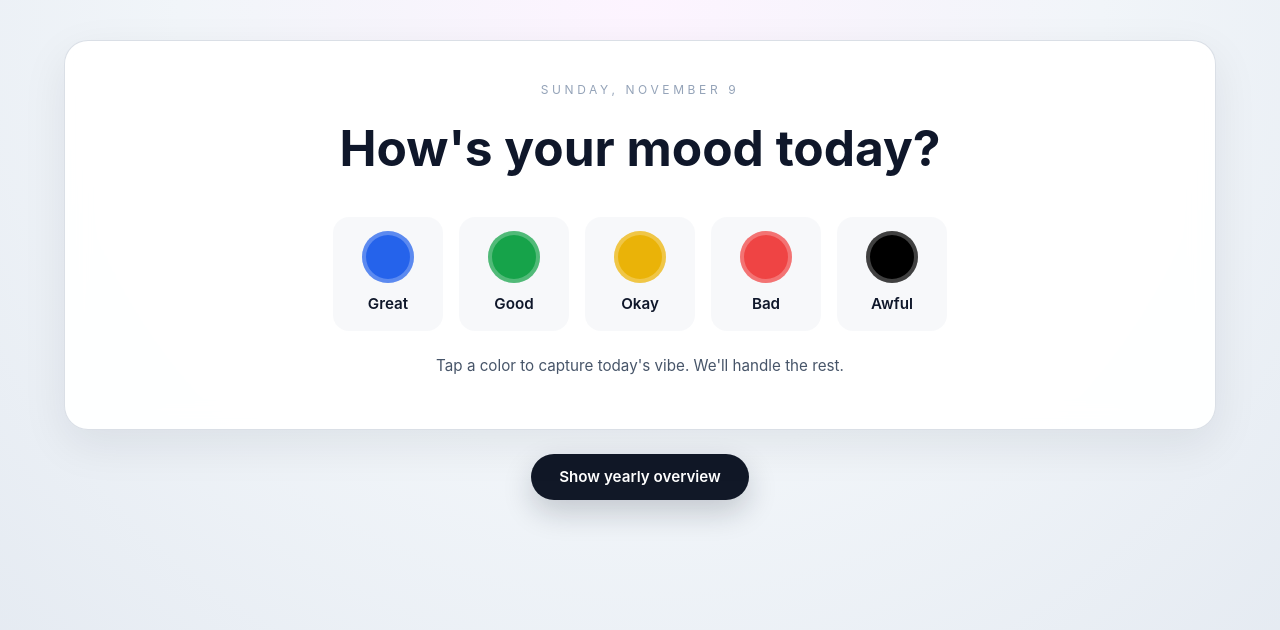
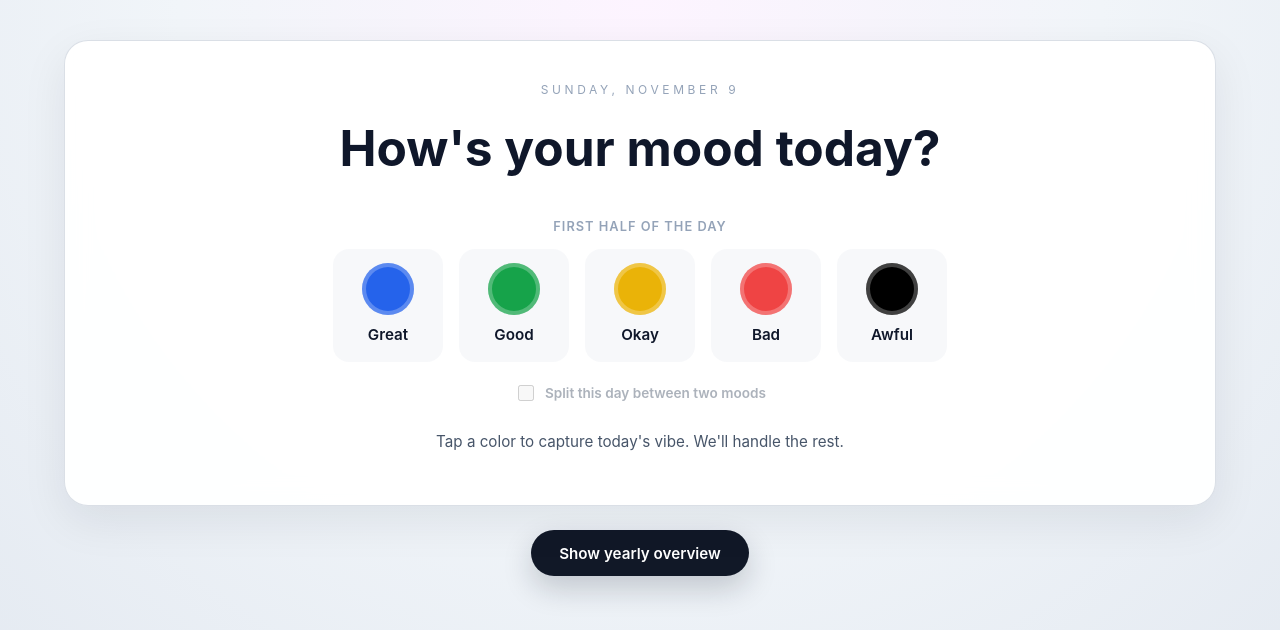
Before and after one commit to jorge-ramirez-purpose/Daily-Mood-Tracker, a React (Vite) app in the folder client/: page / in a window 1280 px wide. Shown: the top 630 px of the page. Built offline with nearby package versions, Linux system fonts and the light colour scheme.

Commit message:
feat: Daily mood splitter
Enable for half-mood days, when one part went a certain way, and the second half another way.
e.g. When I lost my flight to Spain to meet my family, Red Bad mood. But when I got another one and eventually saw them after a year and a half, Blue Great mood.

```diff
--- a/client/package.json
+++ b/client/package.json
@@ -7,7 +7,8 @@
     "dev": "vite",
     "build": "vite build",
     "lint": "eslint .",
-    "preview": "vite preview"
+    "preview": "vite preview",
+    "test": "node --test"
   },
   "dependencies": {
     "@headlessui/react": "^2.2.9",
--- a/client/src/App.css
+++ b/client/src/App.css
@@ -187,11 +187,31 @@
 }
 
 .selector__options {
-  margin-top: 2rem;
+  margin-top: 0;
   display: flex;
   justify-content: center;
   flex-wrap: wrap;
   gap: 1rem;
+}
+
+.selector__group {
+  margin-top: 1.75rem;
+  display: flex;
+  flex-direction: column;
+  gap: 0.75rem;
+}
+
+.selector__group:first-of-type {
+  margin-top: 2rem;
+}
+
+.selector__group-label {
+  margin: 0;
+  font-size: 0.8rem;
+  letter-spacing: 0.08em;
+  text-transform: uppercase;
+  color: #94a3b8;
+  font-weight: 600;
 }
 
 .selector__button {
@@ -235,6 +255,27 @@
   margin-top: 1.5rem;
   color: #475569;
   font-size: 0.95rem;
+}
+
+.selector__dual {
+  margin-top: 1.25rem;
+  display: inline-flex;
+  align-items: center;
+  justify-content: center;
+  gap: 0.5rem;
+  font-size: 0.85rem;
+  font-weight: 600;
+  color: #475569;
+}
+
+.selector__dual input {
+  width: 1rem;
+  height: 1rem;
+  accent-color: #111827;
+}
+
+.selector__dual input:disabled + span {
+  opacity: 0.45;
 }
 
 .overview-toggle {
@@ -376,6 +417,10 @@
 .year-grid__cell--today {
   box-shadow: inset 0 0 0 2px rgba(255, 255, 255, 0.9);
   transform: scale(1.05);
+}
+
+.year-grid__cell--split {
+  position: relative;
 }
 
 .year-grid__toggle {
@@ -524,6 +569,14 @@
     color: #cbd5f5;
   }
 
+  .selector__group-label {
+    color: #cbd5f5;
+  }
+
+  .selector__dual {
+    color: #cbd5f5;
+  }
+
   .overview,
   .app__section {
     background: rgba(15, 23, 42, 0.8);
--- a/client/src/App.jsx
+++ b/client/src/App.jsx
@@ -1,7 +1,7 @@
 import { useEffect, useMemo, useState } from "react";
 import "./App.css";
 import { MOODS } from "./constants/moods.js";
-import { aggregateYearData } from "./utils/data.js";
+import { aggregateYearData, normalizeEntry, serializeEntry } from "./utils/data.js";
 import { DailyMoodSelector } from "./components/DailyMoodSelector.jsx";
 import { OverviewPanel } from "./components/OverviewPanel.jsx";
 
@@ -40,7 +40,10 @@ const App = () => {
   }, [entries]);
 
   const todayKey = getTodayKey();
-  const todayMood = entries[todayKey] ?? null;
+  const todayEntry = normalizeEntry(entries[todayKey]);
+  const primaryMood = todayEntry?.first ?? null;
+  const secondaryMood = todayEntry?.second ?? null;
+  const isDualDay = Boolean(todayEntry?.second);
   const currentYear = new Date().getFullYear();
 
   const yearData = useMemo(() => aggregateYearData(entries, currentYear), [entries, currentYear]);
@@ -53,8 +56,45 @@ const App = () => {
     [entries, currentYear]
   );
 
-  const handleMoodSelect = (moodKey) => {
-    setEntries((prev) => ({ ...prev, [todayKey]: moodKey }));
+  const updateTodayEntry = (updater) => {
+    setEntries((prev) => {
+      const normalized = normalizeEntry(prev[todayKey]) ?? { first: null, second: null };
+      const next = updater(normalized);
+      if (!next || !next.first) {
+        const { [todayKey]: _omitted, ...rest } = prev;
+        return rest;
+      }
+      const serialized = serializeEntry(next);
+      if (!serialized) {
+        const { [todayKey]: _omit, ...rest } = prev;
+        return rest;
+      }
+      return { ...prev, [todayKey]: serialized };
+    });
+  };
+
+  const handlePrimarySelect = (moodKey) => {
+    updateTodayEntry((entry) => ({
+      first: moodKey,
+      second: entry.second,
+    }));
+  };
+
+  const handleSecondarySelect = (moodKey) => {
+    updateTodayEntry((entry) => ({
+      first: entry.first ?? moodKey,
+      second: moodKey,
+    }));
+  };
+
+  const handleToggleDual = (checked) => {
+    updateTodayEntry((entry) => {
+      if (!entry.first) return entry;
+      return {
+        first: entry.first,
+        second: checked ? entry.second ?? entry.first : null,
+      };
+    });
   };
 
   return (
@@ -62,8 +102,12 @@ const App = () => {
       <div className="app__container">
         <DailyMoodSelector
           moods={MOODS}
-          selectedMood={todayMood}
-          onSelect={handleMoodSelect}
+          primaryMood={primaryMood}
+          secondaryMood={secondaryMood}
+          isDual={isDualDay}
+          onSelectPrimary={handlePrimarySelect}
+          onSelectSecondary={handleSecondarySelect}
+          onToggleDual={handleToggleDual}
           todayLabel={formatTodayLabel()}
         />
 
--- a/client/src/components/DailyMoodSelector.jsx
+++ b/client/src/components/DailyMoodSelector.jsx
@@ -1,9 +1,4 @@
-export const DailyMoodSelector = ({ moods, selectedMood, onSelect, todayLabel }) => {
-  return (
-    <section className="selector">
-      <p className="selector__eyebrow">{todayLabel}</p>
-      <h1 className="selector__title">How's your mood today?</h1>
-
+const SelectorButtons = ({ moods, selectedMood, onSelect }) => (
   <div className="selector__options">
     {moods.map((mood) => {
       const isActive = selectedMood === mood.key;
@@ -22,8 +17,46 @@ export const DailyMoodSelector = ({ moods, selectedMood, onSelect, todayLabel })
       );
     })}
   </div>
+);
 
-      <p className="selector__caption">Tap a color to capture today's vibe. We'll handle the rest.</p>
+export const DailyMoodSelector = ({
+  moods,
+  primaryMood,
+  secondaryMood,
+  isDual,
+  onSelectPrimary,
+  onSelectSecondary,
+  onToggleDual,
+  todayLabel,
+}) => {
+  return (
+    <section className="selector">
+      <p className="selector__eyebrow">{todayLabel}</p>
+      <h1 className="selector__title">How&apos;s your mood today?</h1>
+
+      <div className="selector__group">
+        <p className="selector__group-label">First half of the day</p>
+        <SelectorButtons moods={moods} selectedMood={primaryMood} onSelect={onSelectPrimary} />
+      </div>
+
+      <label className="selector__dual">
+        <input
+          type="checkbox"
+          checked={isDual}
+          onChange={(event) => onToggleDual(event.target.checked)}
+          disabled={!primaryMood}
+        />
+        <span>Split this day between two moods</span>
+      </label>
+
+      {isDual && (
+        <div className="selector__group">
+          <p className="selector__group-label">Second half of the day</p>
+          <SelectorButtons moods={moods} selectedMood={secondaryMood} onSelect={onSelectSecondary} />
+        </div>
+      )}
+
+      <p className="selector__caption">Tap a color to capture today&apos;s vibe. We&apos;ll handle the rest.</p>
     </section>
   );
 };
--- a/client/src/components/MoodGrid.jsx
+++ b/client/src/components/MoodGrid.jsx
@@ -1,5 +1,12 @@
 import { Fragment, useMemo } from "react";
 import { MOODS } from "../constants/moods.js";
+
+const formatValue = (value) => {
+  if (Number.isInteger(value)) return value;
+  return Number(value ?? 0)
+    .toFixed(1)
+    .replace(/\.0$/, "");
+};
 
 export const MoodGrid = ({ data }) => {
   const maxPerMonth = useMemo(() => data.map((row) => Math.max(...MOODS.map((mood) => row[mood.key]))), [data]);
@@ -28,7 +35,7 @@ export const MoodGrid = ({ data }) => {
                   style={{ background: mood.color, opacity }}
                   title={`${row.month} – ${mood.key}: ${value} day${value === 1 ? "" : "s"}`}
                 >
-                  <span className="grid__value">{value}</span>
+                  <span className="grid__value">{formatValue(value)}</span>
                 </div>
               );
             })}
--- a/client/src/utils/data.js
+++ b/client/src/utils/data.js
@@ -7,16 +7,61 @@ const buildEmptyYear = () =>
     ...Object.fromEntries(MOODS.map((mood) => [mood.key, 0])),
   }));
 
+export const normalizeEntry = (value) => {
+  if (!value) return null;
+  const isString = typeof value === "string";
+  const isObject = typeof value === "object";
+
+  if (isString) {
+    return { first: value, second: null };
+  }
+  if (isObject) {
+    const first = value.first ?? value.primary ?? value.mood ?? null;
+    const second = value.second ?? value.secondary ?? null;
+    if (!first && second) {
+      return { first: second, second: null };
+    }
+    return {
+      first: first ?? null,
+      second: second ?? null,
+    };
+  }
+  return null;
+};
+
+export const serializeEntry = ({ first, second }) => {
+  if (!first) return null;
+  if (!second) return first;
+  return { first, second };
+};
+
+const addMoodCount = (row, moodKey, weight) => {
+  if (!moodKey) return;
+  if (!Object.prototype.hasOwnProperty.call(row, moodKey)) return;
+  const nextValue = (row[moodKey] ?? 0) + weight;
+  row[moodKey] = Math.round(nextValue * 100) / 100;
+};
+
 export const aggregateYearData = (entries = {}, year = new Date().getFullYear()) => {
   const template = buildEmptyYear();
 
-  Object.entries(entries).forEach(([dateKey, moodKey]) => {
+  Object.entries(entries).forEach(([dateKey, moodValue]) => {
     const parsed = new Date(dateKey);
     if (Number.isNaN(parsed.getTime())) return;
     if (parsed.getFullYear() !== year) return;
     const monthIndex = parsed.getMonth();
-    if (!template[monthIndex] || !MOODS.some((mood) => mood.key === moodKey)) return;
-    template[monthIndex][moodKey] += 1;
+    if (!template[monthIndex]) return;
+
+    const normalized = normalizeEntry(moodValue);
+    if (!normalized?.first) return;
+    const hasSplit = normalized.second && normalized.second !== normalized.first;
+
+    if (hasSplit) {
+      addMoodCount(template[monthIndex], normalized.first, 0.5);
+      addMoodCount(template[monthIndex], normalized.second, 0.5);
+    } else {
+      addMoodCount(template[monthIndex], normalized.first, 1);
+    }
   });
 
   return template;
```
Also changed, not shown: client/src/components/YearMoodGrid.jsx (+28 -15 lines), 1 other file (tests, documents, lock files or other folders). Lines whose indentation alone changed are shown as unchanged.
